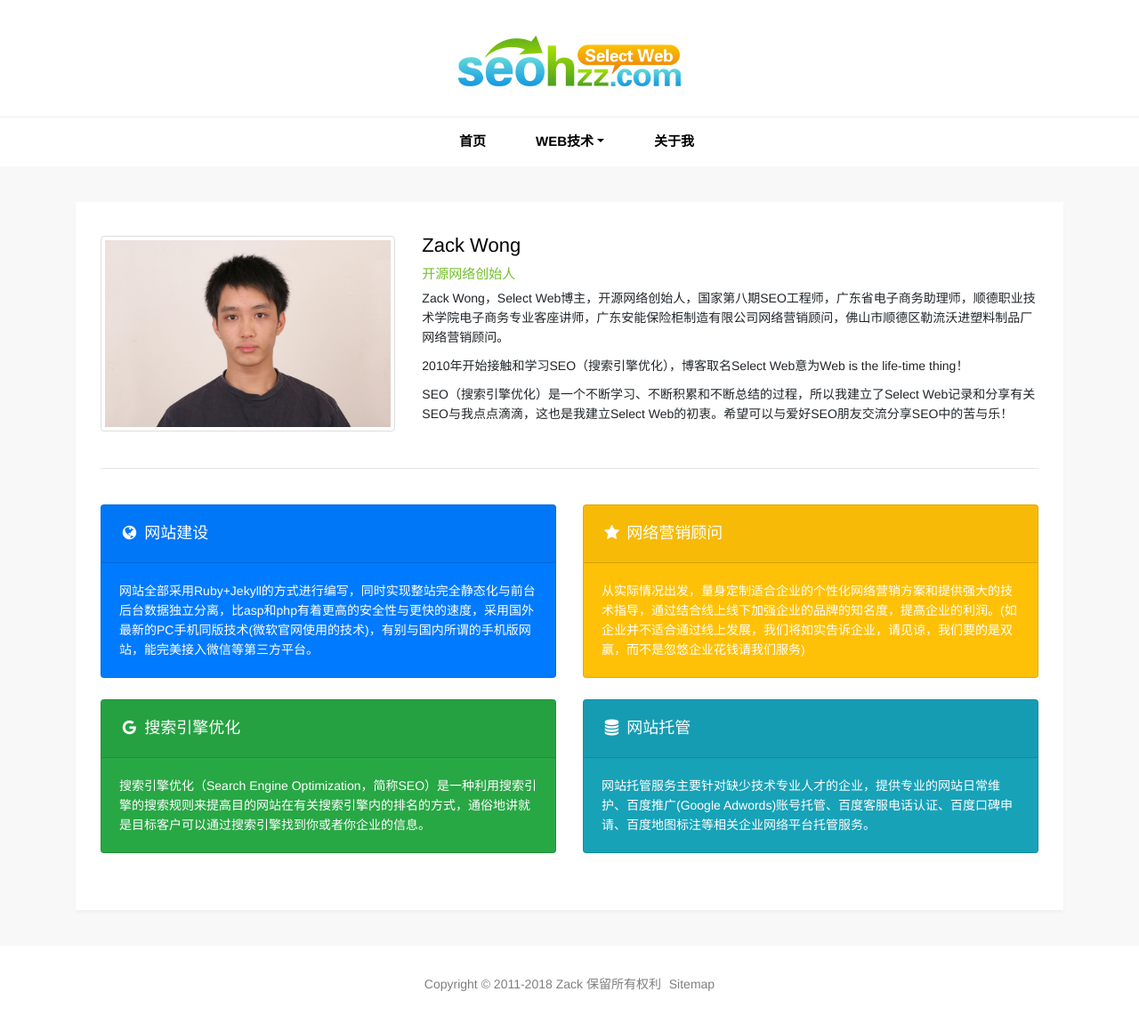
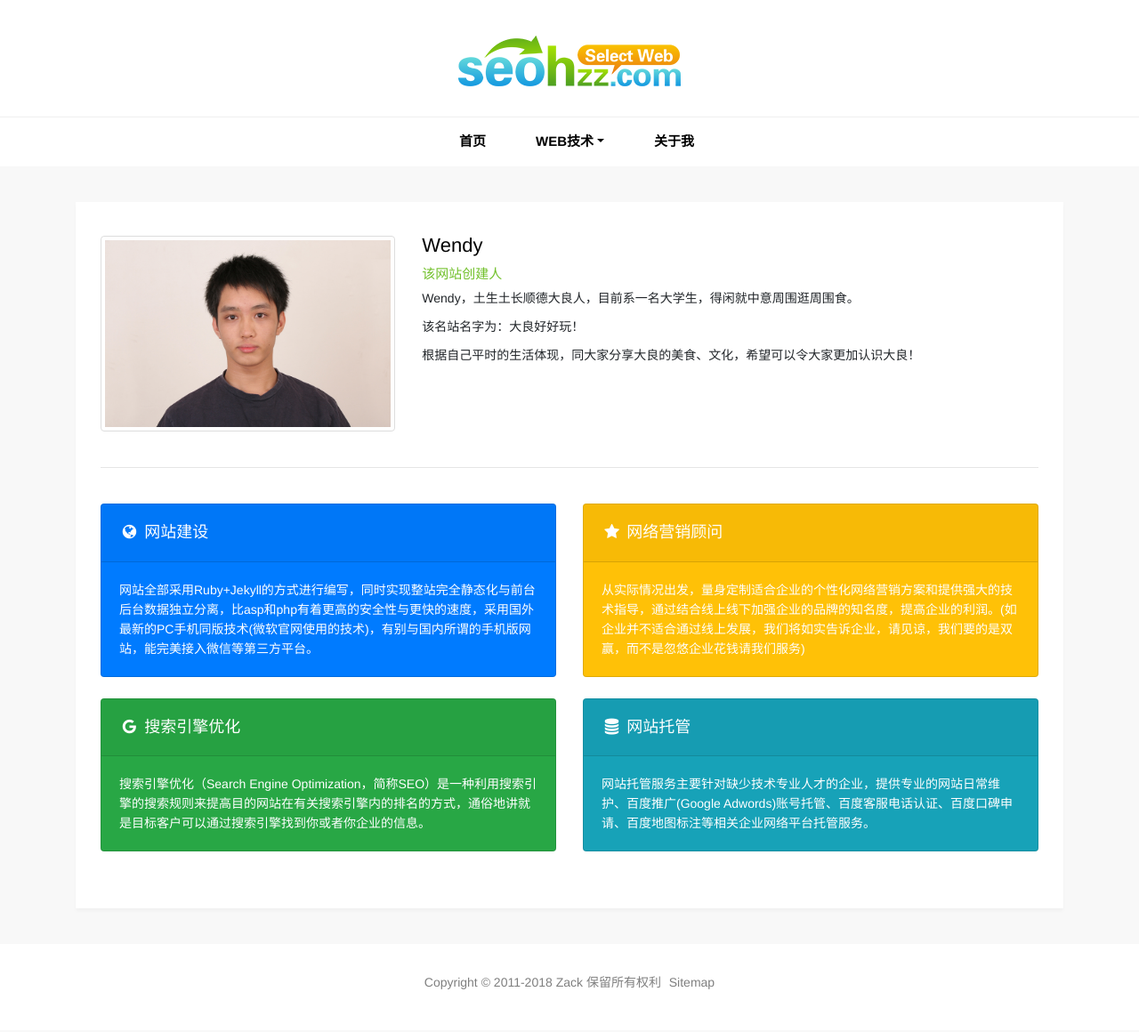
Before and after one commit to Wendy699/Wendy699.github.io, a Jekyll site: the page built from pages/about.html, in a window 1280 px wide. Shown: the whole page at 89% size. Built offline with Jekyll 4.4.1, drawn with Linux system fonts in a browser that asks for light colours.

Commit message:
Update about.html

```diff
--- a/pages/about.html
+++ b/pages/about.html
@@ -2,8 +2,8 @@
 layout: default
 permalink: /about/
 title: 博主简介
-keywords: Zack
-description: Zack Wong，开源网络创始人，国家第八期SEO工程师，顺德职业技术学院电子商务客座讲师，广东安能保险柜制造有限公司网络营销顾问。
+keywords: Wendy
+description: Wendy，土生土长的顺德大良人，目前是一名大学生得闲就中意周围逛周围食。
 ---
 <div id="single">
   <div class="container">
@@ -12,11 +12,11 @@ description: Zack Wong，开源网络创始人，国家第八期SEO工程师，
         <div class="row">
           <div class="col-md-4 mt-4"><img src="/images/pages/about.jpg" alt="Zack Wong" class="img-thumbnail"></div>
           <div class="col-md-8 mt-4">
-            <p class="post-title">Zack Wong</p>
-            <p class="post-tag">开源网络创始人</p>
-            <p>Zack Wong，Select Web博主，开源网络创始人，国家第八期SEO工程师，广东省电子商务助理师，顺德职业技术学院电子商务专业客座讲师，广东安能保险柜制造有限公司网络营销顾问，佛山市顺德区勒流沃进塑料制品厂网络营销顾问。</p>
-            <p>2010年开始接触和学习SEO（搜索引擎优化），博客取名Select Web意为Web is the life-time thing！</p>
-            <p>SEO（搜索引擎优化）是一个不断学习、不断积累和不断总结的过程，所以我建立了Select Web记录和分享有关SEO与我点点滴滴，这也是我建立Select Web的初衷。希望可以与爱好SEO朋友交流分享SEO中的苦与乐！</p>
+            <p class="post-title">Wendy</p>
+            <p class="post-tag">该网站创建人</p>
+            <p>Wendy，土生土长顺德大良人，目前系一名大学生，得闲就中意周围逛周围食。</p>
+            <p>该名站名字为：大良好好玩！</p>
+            <p>根据自己平时的生活体现，同大家分享大良的美食、文化，希望可以令大家更加认识大良！</p>
           </div>
           <div class="col-md-12 my-4"><hr></div>
           <div class="col-md-6">
```
